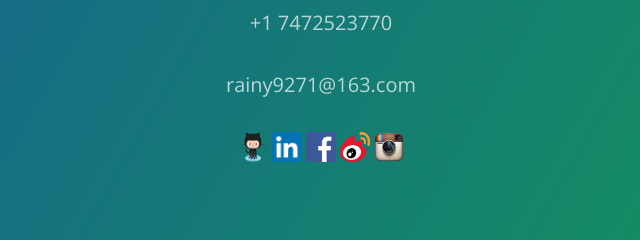
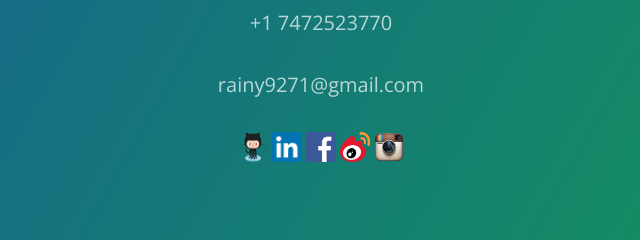
Before and after one commit to BinaryDevil/Resume, a plain HTML site: page index.html in a window 1280 px wide. Shown: the part 311-551 px from the top of the page, 319-959 px from the left. Drawn offline with nearby package versions, Linux system fonts and the light colour scheme.

Commit message:
Updated Email

```diff
--- a/index.html
+++ b/index.html
@@ -15,7 +15,7 @@
     <a href="cnindex.html" class="btn" style="margin-top:15px">切换为中文</a>
     <h2 class="project-tagline">Alex (Tingrui) Lee</h2>
     <h3 class="project-tagline">+1 7472523770</h3>
-    <h3 class="project-tagline">rainy9271@163.com</h3>
+    <h3 class="project-tagline">rainy9271@gmail.com</h3>
     <a href="https://github.com/BinaryDevil" target="_blank" rel="nofollow"><img class="link-logo"
                                                                                  src="assets/Octocat.png"></a>
     <a href="https://www.linkedin.com/in/tingruili" target="_blank" rel="nofollow"><img class="link-logo"
```
